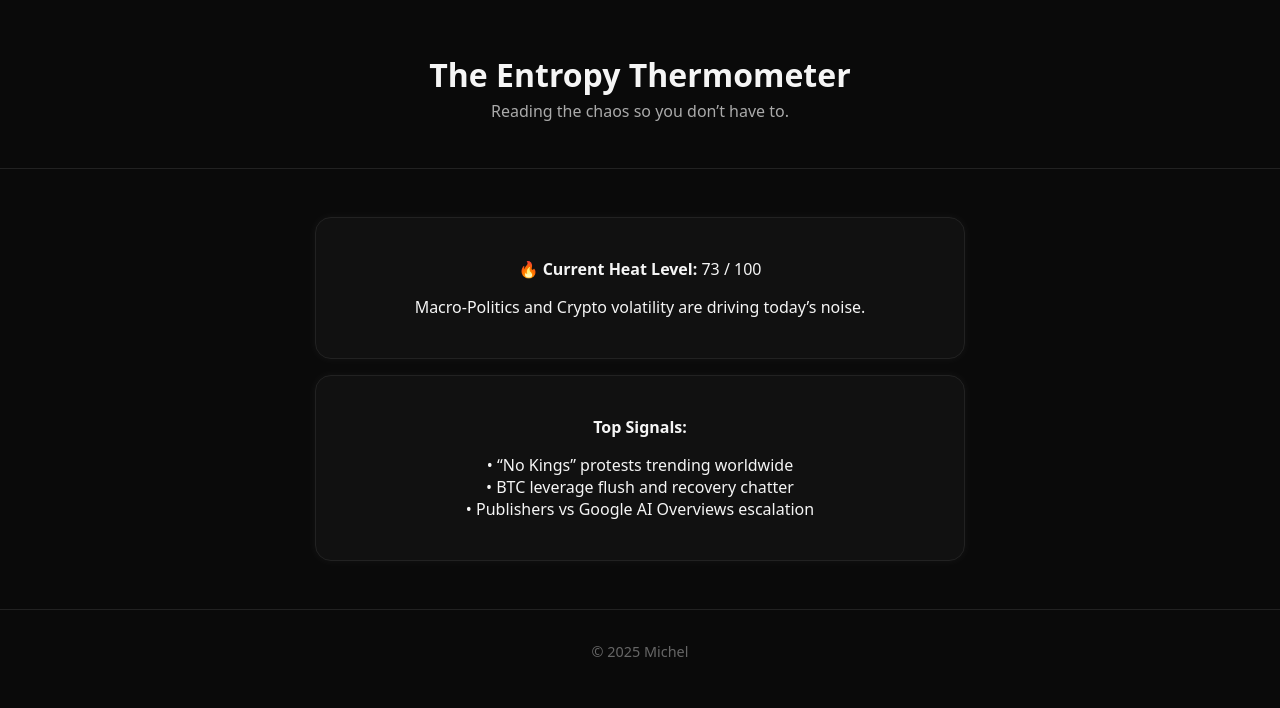
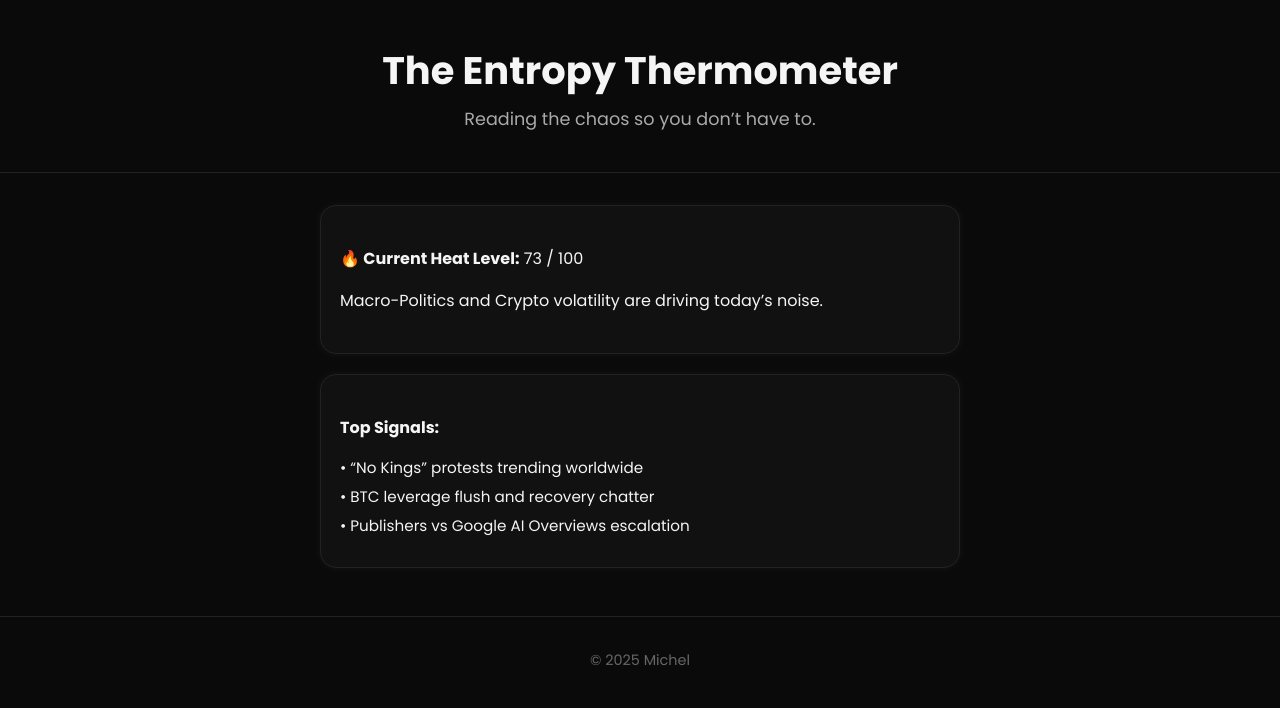
Before and after one commit to michelsalvason-a11y/entropy-thermometer, a plain HTML site: page index.html in a window 1280 px wide. Drawn offline with Linux system fonts and the light colour scheme.

Commit message:
Add files via upload

```diff
--- a/index.html
+++ b/index.html
@@ -4,46 +4,101 @@
   <meta charset="UTF-8" />
   <meta name="viewport" content="width=device-width, initial-scale=1.0" />
   <title>The Entropy Thermometer</title>
+
+  <!-- Import sleek Google Font -->
+  <link href="https://fonts.googleapis.com/css2?family=Poppins:wght@400;500;700&display=swap" rel="stylesheet">
+
   <style>
+    :root {
+      --bg: #0a0a0a;
+      --card: #111;
+      --text: #f5f5f5;
+      --muted: #aaa;
+      --accent: #ff7a00;
+    }
+
     body {
-      background-color: #0a0a0a;
-      color: #f5f5f5;
-      font-family: system-ui, sans-serif;
+      background-color: var(--bg);
+      color: var(--text);
+      font-family: "Poppins", system-ui, sans-serif;
       margin: 0;
       padding: 0;
       text-align: center;
+      line-height: 1.6;
     }
+
     header {
-      padding: 2rem 1rem;
+      padding: 2.5rem 1rem 1.5rem;
       border-bottom: 1px solid #222;
     }
+
     h1 {
-      font-size: 2rem;
-      margin-bottom: 0.25rem;
+      font-size: clamp(1.8rem, 5vw, 2.4rem);
+      font-weight: 700;
+      margin: 0 0 0.25rem;
     }
+
     h2 {
       font-weight: 400;
-      color: #aaa;
-      font-size: 1rem;
+      color: var(--muted);
+      font-size: clamp(0.9rem, 3vw, 1.1rem);
       margin-top: 0;
     }
+
     main {
-      padding: 2rem 1rem;
+      padding: 2rem 1rem 3rem;
+      display: flex;
+      flex-direction: column;
+      align-items: center;
+      gap: 1.2rem;
     }
+
+    .card {
+      width: 100%;
+      max-width: 600px;
+      background: var(--card);
+      border-radius: 1rem;
+      border: 1px solid #222;
+      box-shadow: 0 0 10px rgba(255, 255, 255, 0.05);
+      padding: 1.5rem 1.2rem;
+      text-align: left;
+      transition: transform 0.2s ease, box-shadow 0.2s ease;
+    }
+
+    .card:hover {
+      transform: translateY(-3px);
+      box-shadow: 0 0 20px rgba(255, 122, 0, 0.15);
+    }
+
+    ul {
+      list-style: none;
+      padding: 0;
+      margin: 0.5rem 0 0;
+    }
+
+    li {
+      margin: 0.3rem 0;
+      font-size: 0.95rem;
+    }
+
     footer {
       padding: 2rem 1rem;
       border-top: 1px solid #222;
       color: #666;
       font-size: 0.9rem;
     }
-    .card {
-      max-width: 600px;
-      margin: 1rem auto;
-      padding: 1.5rem;
-      background: #111;
-      border-radius: 1rem;
-      border: 1px solid #222;
-      box-shadow: 0 0 10px rgba(255,255,255,0.05);
+
+    /* Mobile tweaks */
+    @media (max-width: 480px) {
+      header {
+        padding: 1.5rem 0.8rem;
+      }
+      main {
+        padding: 1.2rem 0.8rem 2rem;
+      }
+      .card {
+        padding: 1.2rem 1rem;
+      }
     }
   </style>
 </head>
@@ -59,7 +114,7 @@
     </div>
     <div class="card">
       <p><strong>Top Signals:</strong></p>
-      <ul style="list-style:none;padding:0;">
+      <ul>
         <li>• “No Kings” protests trending worldwide</li>
         <li>• BTC leverage flush and recovery chatter</li>
         <li>• Publishers vs Google AI Overviews escalation</li>
@@ -71,3 +126,7 @@
   </footer>
 </body>
 </html>
+
+  </footer>
+</body>
+</html>
```
